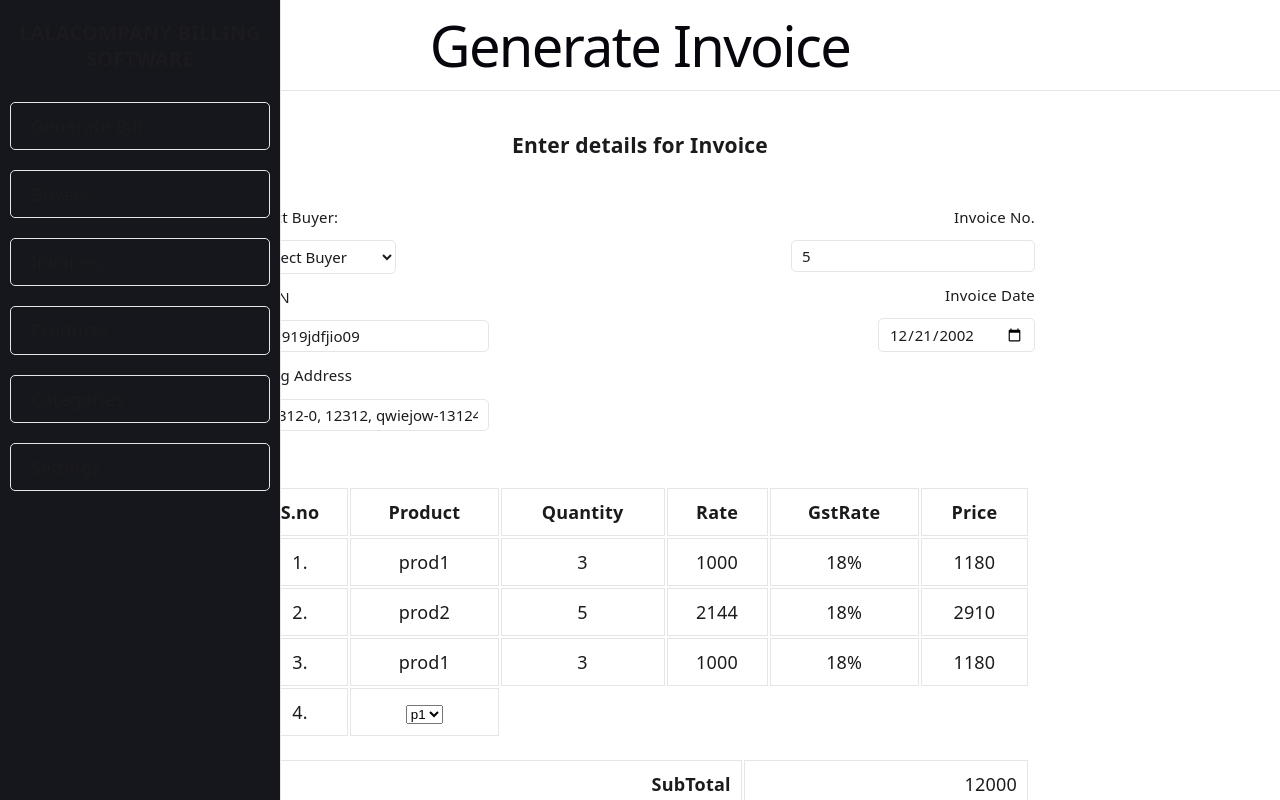
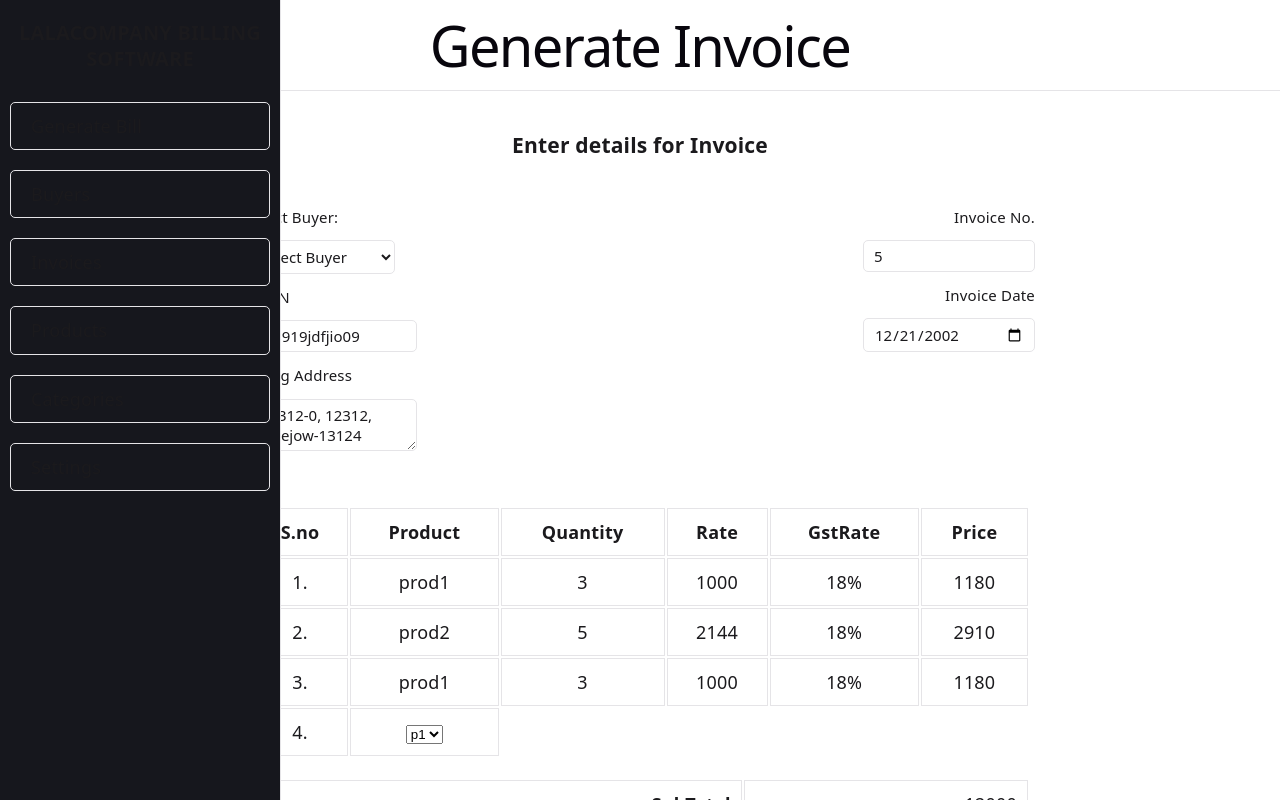
Before and after one commit to shaurya-cgi/LalaCompanyFrontend, a React (Vite) app: page / in a window 1280 px wide. Shown: the top 800 px of the page. Built offline with nearby package versions, Linux system fonts and the light colour scheme.

Commit message:
fix home layout

```diff
--- a/src/components/Home.css
+++ b/src/components/Home.css
@@ -3,6 +3,8 @@
     flex-direction: column;
     align-items: center;
     justify-content: center;
+    background-color: var(--bg);
+    color: var(--text-h);
     width: 100vh;
 }
 
@@ -17,17 +19,20 @@
     padding: 10px;
     width: 100%;
 }
-.buyerinvoicedetails label, .buyerinvoicedetails input, .buyerinvoicedetails select{
+.buyerinvoicedetails label, .buyerinvoicedetails input, .buyerinvoicedetails select, .buyerinvoicedetails textarea{
     font-family: var(--sans);
+    background-color: var(--bg);
+    color: var(--text-h);
     font-weight: 500;
     font-size: 15px;
     margin: 5px;
 }
-.buyerinvoicedetails input, .buyerinvoicedetails select{
+.buyerinvoicedetails input, .buyerinvoicedetails select, .buyerinvoicedetails textarea{
     padding: 5px 10px;
     border: 1px solid var(--border);
     border-radius: 5px;
     background-color: var(--bg);
+    width: 150px;
     color: var(--text-h);
 }
 .buyerdetails{
--- a/src/components/Home.jsx
+++ b/src/components/Home.jsx
@@ -22,7 +22,7 @@ function Home() {
                 <input type="text" className="gstin" placeholder="Enter GSTIN" value="128919jdfjio09"></input>
 
                 <label htmlFor="billingaddress">Billing Address</label>
-                <input type="text" className="billingaddress" placeholder="Enter billing address" value="19-312-0, 12312, qwiejow-13124"></input>
+                <textarea type="text" className="billingaddress" placeholder="Enter billing address" value="19-312-0, 12312, qwiejow-13124"></textarea>
             </div>
             <div className='invoicedetails'>
 
```
